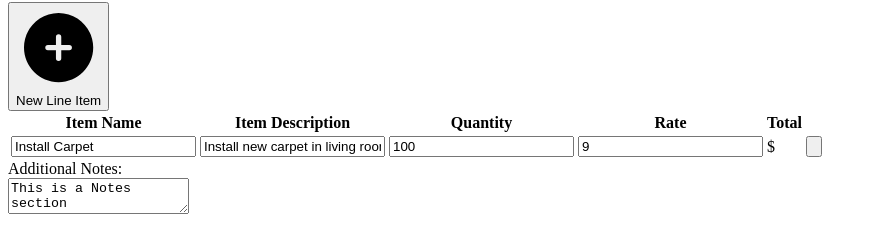
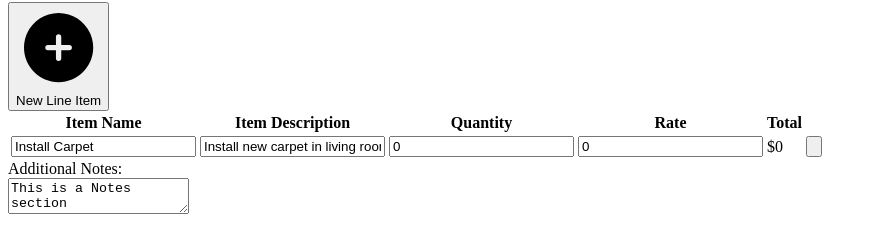
Before and after one commit to AnthonyJRay/floormate_next, a Next.js app: page /estimates/new-estimate in a window 1280 px wide. Shown: the part 223-449 px from the top of the page, without its empty margins (0-877 px from the left). Built offline with nearby package versions, Linux system fonts and the light colour scheme.

Commit message:
Still working through line item totals updating and displaying properly.

```diff
--- a/src/features/estimates/form/index.jsx
+++ b/src/features/estimates/form/index.jsx
@@ -22,9 +22,9 @@ const defaultValues = {
     {
       name: "Install Carpet",
       description: "Install new carpet in living room",
-      quantity: 100,
-      rate: 9,
-      total: "",
+      quantity: 0,
+      rate: 0,
+      total: 0,
     },
   ],
   summary: "This is a Job Summary",
--- a/src/features/estimates/form/line-items/index.jsx
+++ b/src/features/estimates/form/line-items/index.jsx
@@ -1,3 +1,4 @@
+import { useEffect } from "react";
 import LineItem from "@/ui/form/table/lineitem";
 import TableLabels from "@/ui/form/table/labels";
 import { PlusCircleIcon } from "@heroicons/react/24/solid";
@@ -11,16 +12,41 @@ export default function LineItems({ values, setValues, defaultValues }) {
     setValues((prev) => ({
       ...prev,
       lineItems: lineItems.map((item, _i) => {
+        const { quantity, total, rate } = item;
         return _i === i
           ? {
               ...item,
               [name]: value,
-              total: item.rate * item.quantity,
+              total: rate * quantity,
             }
           : item;
       }),
     }));
   }
+
+  // function lineItemsTotal(e, i) {
+  //   const {value} = e.target
+  //   setValues(prev => ({
+  //     ...prev,
+  //     lineItems: lineItems.map((item, _i) => {
+  //       const {quantity, rate, total } = item
+  //       return _i === i ? {
+  //         ...item,
+
+  //       }
+  //     })
+  //   }))
+  // }
+
+  // useEffect(() => {
+  //   setValues((prev) => ({
+  //     ...prev,
+  //     lineItems: lineItems.map((item, i) => ({
+  //       ...item,
+  //       total: item.quantity * item.rate,
+  //     })),
+  //   }));
+  // }, [setValues]);
 
   function addItem() {
     const newItem = defaultValues.lineItems;
@@ -63,6 +89,8 @@ export default function LineItems({ values, setValues, defaultValues }) {
                 <LineItem
                   key={i}
                   className={"w-11/12 my-2"}
+                  setValues={setValues}
+                  values={lineItems}
                   data={item}
                   onChange={(e) => lineItemsHandler(e, i)}
                   onClick={() => deleteItem(i)}
--- a/src/ui/form/table/lineitem/index.jsx
+++ b/src/ui/form/table/lineitem/index.jsx
@@ -1,3 +1,4 @@
+import { useEffect } from "react";
 import { TrashIcon } from "@heroicons/react/24/outline";
 import { IconButton } from "@/ui/button";
 import TextField from "@/ui/form/textfield";
@@ -5,16 +6,27 @@ import TextField from "@/ui/form/textfield";
 export default function LineItem({
   data,
   className,
+  setValues,
+  values,
   onChange = () => {},
   onClick = () => {},
 }) {
-  const { name, description, quantity, rate, total } = data;
+  // quantity, rate, total
+
+  const { name, description, total, quantity, rate } = data;
+  useEffect(() => {
+    console.log(values);
+    setValues((prev) => ({
+      ...prev,
+      total: parseInt(quantity) * parseInt(rate),
+    }));
+  }, [data]);
   // console.log(parseFloat(total));
+  // console.log(data);
   return (
     <tr className={"text-left"}>
       <td>
         <TextField
-          type="text"
           className={className}
           placeholder={"Name"}
           name={"name"}
@@ -24,7 +36,6 @@ export default function LineItem({
       </td>
       <td>
         <TextField
-          type="text"
           className={className}
           placeholder={"Description"}
           name={"description"}
@@ -34,7 +45,6 @@ export default function LineItem({
       </td>
       <td>
         <TextField
-          type="text"
           className={className}
           placeholder={"Quantity"}
           name={"quantity"}
@@ -44,7 +54,6 @@ export default function LineItem({
       </td>
       <td>
         <TextField
-          type="text"
           className={className}
           placeholder={"Rate"}
           name={"rate"}
```
